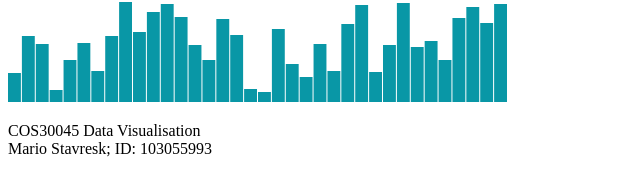
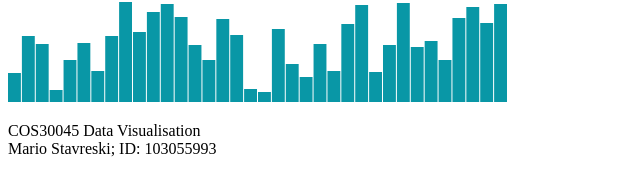
Before and after one commit to stavreskimario/cos30045-datavis, a plain HTML site: page Lab 1.7/index.html in a window 1280 px wide. Shown: the part 78-274 px from the top of the page, 0-640 px from the left. Drawn offline with Linux system fonts and the light colour scheme.

Commit message:
Update index.html

```diff
--- a/Lab 1.7/index.html
+++ b/Lab 1.7/index.html
@@ -20,6 +20,6 @@
   <h1>COS30045 Data Visualisation from CSV</h1>
   <p id="chart"></p>
   <footer>COS30045 Data Visualisation <br />
-    Mario Stavresk; ID: 103055993</footer>
+    Mario Stavreski; ID: 103055993</footer>
 </body>
 </html>
```
